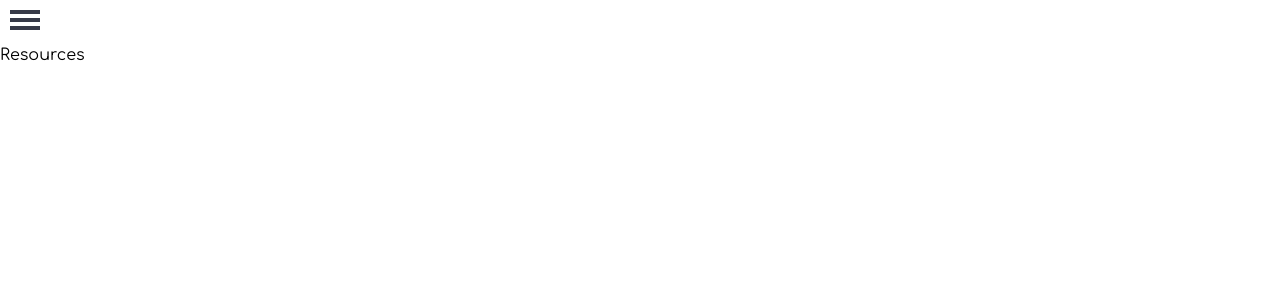
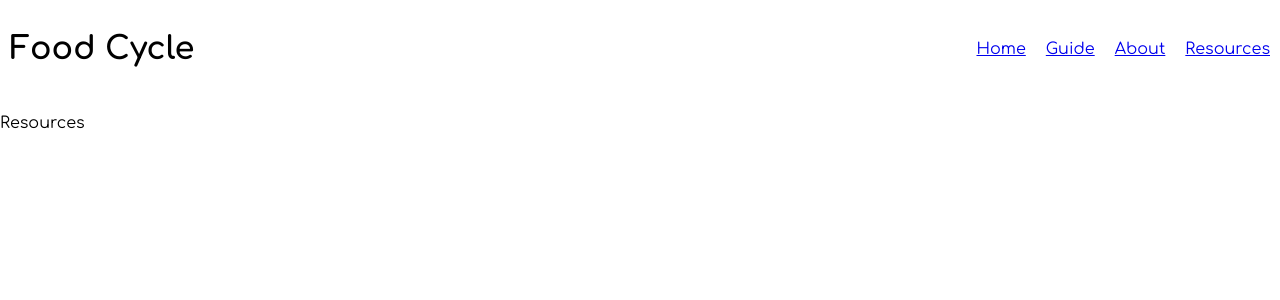
Before and after one commit to UW-INFO442-AU21/group1-jeremys-goats, a React (Create React App) app: page /resources in a window 1280 px wide. Shown: the top 300 px of the page. Built offline with nearby package versions, Linux system fonts and the light colour scheme.

Commit message:
basic styling/mobile control added'

```diff
--- a/src/App.js
+++ b/src/App.js
@@ -3,28 +3,20 @@ import {
   BrowserRouter as Router,
   Switch,
   Route,
-  Link
 } from "react-router-dom";
-import { slide as Menu } from 'react-burger-menu';
 
 import Home from'./Pages/Home';
 import Guide from'./Pages/Guide';
 import About from'./Pages/About';
 import Resources from'./Pages/Resources';
+import Header from './Components/Header/Header';
 
 function App() {
+
   return (
     <Router>
-      <Menu right >
-        <Link to="/">Home</Link>
-        <Link to="/guide">Guide</Link>
-        <Link to="/about">About</Link>
-        <Link to="/resources">Resources</Link>
-      </Menu>
-      <div id="outer-container">
-
-        {/* A <Switch> looks through its children <Route>s and
-            renders the first one that matches the current URL. */}
+      <Header/>
+      <div>
         <Switch>
           <Route path="/resources">
             <Resources/>
--- /dev/null
+++ b/src/Components/Header/Header.jsx
@@ -0,0 +1,47 @@
+import { Link } from "react-router-dom";
+import { slide as Menu } from 'react-burger-menu';
+import { useEffect, useState } from 'react';
+
+import './header.css';
+
+const MOBILE_SIZE = 423;
+
+const Header = () => {
+    const [isMobile, setIsMobile] = useState(false);
+    useEffect(() => {
+        setIsMobile(window.innerWidth <= MOBILE_SIZE);
+    }, []);
+
+    useEffect(() => {
+        window.addEventListener('resize', () => {
+            setIsMobile(window.innerWidth <= MOBILE_SIZE);
+            console.log(window.innerWidth);
+        })
+    }, [isMobile]);
+
+    return (
+        <div className="header">
+            <h1 className="headerHeading">Food Cycle</h1>
+            {isMobile &&
+                <Menu right >
+                    <Link to="/">Home</Link>
+                    <Link to="/guide">Guide</Link>
+                    <Link to="/about">About</Link>
+                    <Link to="/resources">Resources</Link>
+                </Menu>
+            }
+            {!isMobile &&
+
+                <div className="headerMenu">
+                    <Link className="headerLink" to="/">Home</Link>
+                    <Link className="headerLink" to="/guide">Guide</Link>
+                    <Link className="headerLink" to="/about">About</Link>
+                    <Link className="headerLink" to="/resources">Resources</Link>
+                </div>
+            }
+        </div>
+
+    )
+}
+
+export default Header;
--- /dev/null
+++ b/src/Components/Header/header.css
@@ -0,0 +1,24 @@
+a:visited {
+    border:none;
+    outline:none;
+    text-decoration:none;
+    color:inherit;
+    -webkit-tap-highlight-color: white;
+}
+
+.header, .headerMenu {
+    display: flex;
+}
+
+.header {
+    justify-content: space-between;
+    align-items: center;
+}
+
+.headerMenu {
+    justify-content: space-evenly;
+}
+
+.headerLink, .headerHeading {
+    padding: 10px;
+}
```
Also changed, not shown: src/Pages.jsx/About.jsx (deleted), src/Pages.jsx/Home.jsx (deleted), src/Pages.jsx/Resources.jsx (deleted).
